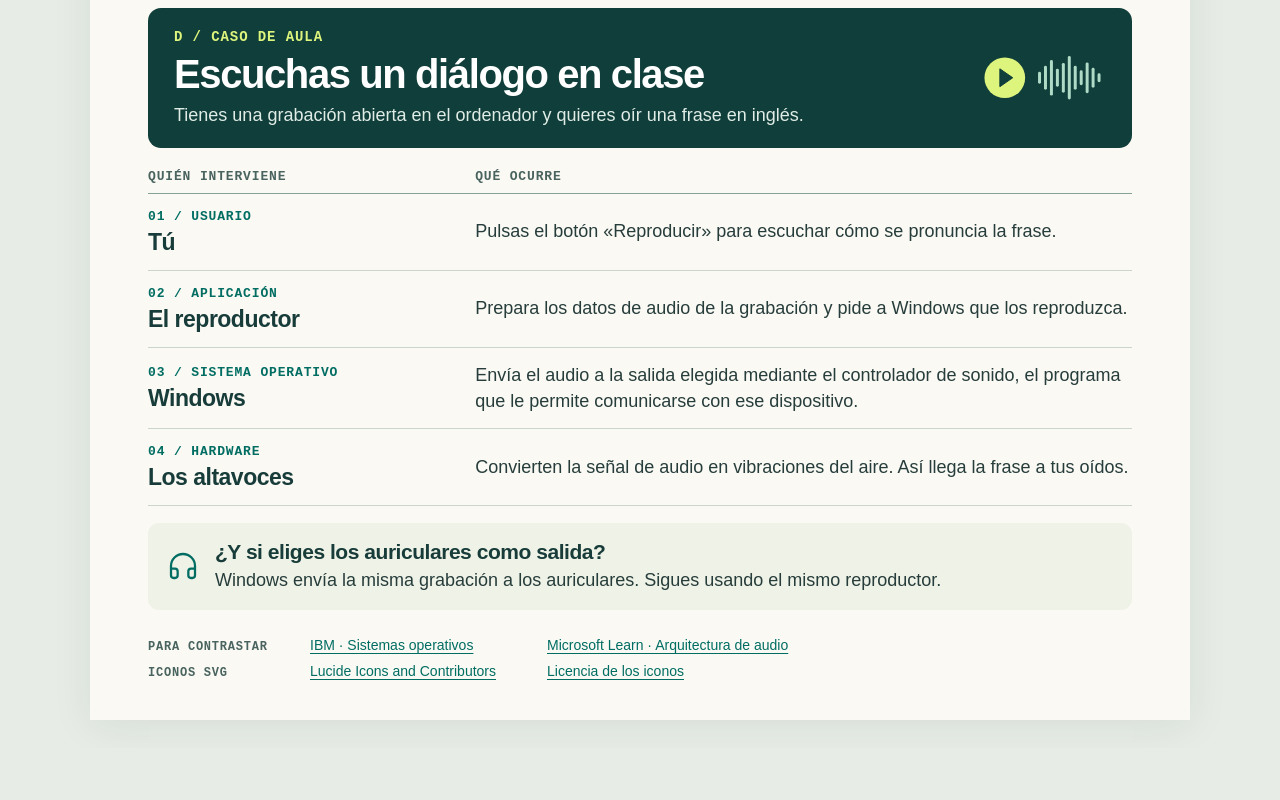
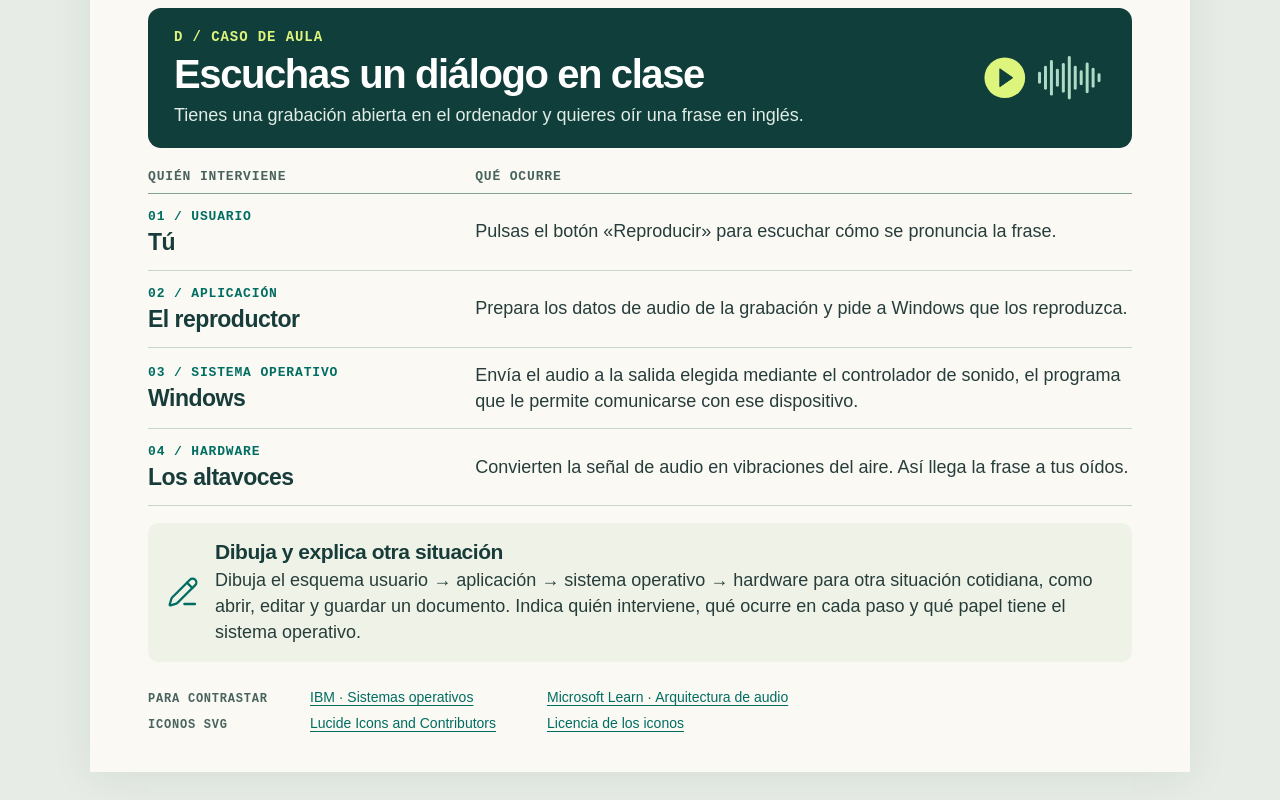
Before and after one commit to amagraneronline/digitalizacion-26, a plain HTML site: page ud02/1-que_es_un_sistema_operativo.html in a window 1280 px wide. Shown: the part 931-1731 px from the top of the page. Before the commit the page ends 1679 px from the top, so only its background shows below. Drawn offline with Linux system fonts and the light colour scheme.

Commit message:
Modificada pregunta final

```diff
--- a/ud02/1-que_es_un_sistema_operativo.html
+++ b/ud02/1-que_es_un_sistema_operativo.html
@@ -302,10 +302,10 @@
       </ol>
       <aside class="switch" aria-labelledby="salida">
         <svg xmlns="http://www.w3.org/2000/svg" class="headphones" viewBox="0 0 24 24" aria-hidden="true" focusable="false">
-<g transform="translate(0 0) scale(1)" fill="none" stroke="#006D62" stroke-width="1.7" stroke-linecap="round" stroke-linejoin="round" data-lucide="Headphones">
-<path d="M3 14h3a2 2 0 0 1 2 2v3a2 2 0 0 1-2 2H5a2 2 0 0 1-2-2v-7a9 9 0 0 1 18 0v7a2 2 0 0 1-2 2h-1a2 2 0 0 1-2-2v-3a2 2 0 0 1 2-2h3"/>
+<g transform="translate(0 0) scale(1)" fill="none" stroke="#006D62" stroke-width="1.7" stroke-linecap="round" stroke-linejoin="round" data-lucide="PencilLine">
+<path d="M13 21h8"/><path d="m15 5 4 4"/><path d="M21.174 6.812a1 1 0 0 0-3.986-3.987L3.842 16.174a2 2 0 0 0-.5.83l-1.321 4.352a.5.5 0 0 0 .623.622l4.353-1.32a2 2 0 0 0 .83-.497z"/>
 </g>
-</svg><div><h3 id="salida">¿Y si eliges los auriculares como salida?</h3><p>Windows envía la misma grabación a los auriculares. Sigues usando el mismo reproductor.</p></div>
+</svg><div><h3 id="salida">Dibuja y explica otra situación</h3><p>Dibuja el esquema usuario → aplicación → sistema operativo → hardware para otra situación cotidiana, como abrir, editar y guardar un documento. Indica quién interviene, qué ocurre en cada paso y qué papel tiene el sistema operativo.</p></div>
       </aside>
     </section>
     <footer>
@@ -316,7 +316,7 @@
   <div class="print-poster" aria-hidden="true">
 <svg xmlns="http://www.w3.org/2000/svg" xmlns:xlink="http://www.w3.org/1999/xlink" width="210mm" height="297mm" viewBox="0 0 1050 1485" role="img" xml:lang="es" aria-labelledby="impreso-titulo-poster impreso-descripcion-poster">
 <title id="impreso-titulo-poster">¿Qué es un sistema operativo?</title>
-<desc id="impreso-descripcion-poster">Un sistema operativo (SO) es el software básico de un dispositivo. Hace de intermediario entre las aplicaciones y el hardware, la parte física del equipo. Te permite utilizar un ordenador, un móvil o una tableta a través de sus aplicaciones. Así puedes redactar un trabajo o hablar por videollamada. Del usuario al hardware. Usuario. Decide qué quiere hacer y lo indica en la aplicación. Aplicación. Recoge la orden y pide al SO lo que necesita para llevarla a cabo. Sistema operativo. Recibe la petición y se comunica con el dispositivo adecuado. Hardware. Es la parte física del equipo que lleva a cabo la acción solicitada. Escuchas un diálogo en clase. Tienes una grabación abierta en el ordenador y quieres oír una frase en inglés. Tú. Pulsas el botón «Reproducir» para escuchar cómo se pronuncia la frase. El reproductor. Prepara los datos de audio de la grabación y pide a Windows que los reproduzca. Windows. Envía el audio a la salida elegida mediante el controlador de sonido, el programa que le permite comunicarse con ese dispositivo. Los altavoces. Convierten la señal de audio en vibraciones del aire. Así llega la frase a tus oídos. ¿Y si eliges los auriculares como salida? Windows envía la misma grabación a los auriculares. Sigues usando el mismo reproductor.</desc>
+<desc id="impreso-descripcion-poster">Un sistema operativo (SO) es el software básico de un dispositivo. Hace de intermediario entre las aplicaciones y el hardware, la parte física del equipo. Te permite utilizar un ordenador, un móvil o una tableta a través de sus aplicaciones. Así puedes redactar un trabajo o hablar por videollamada. Del usuario al hardware. Usuario. Decide qué quiere hacer y lo indica en la aplicación. Aplicación. Recoge la orden y pide al SO lo que necesita para llevarla a cabo. Sistema operativo. Recibe la petición y se comunica con el dispositivo adecuado. Hardware. Es la parte física del equipo que lleva a cabo la acción solicitada. Escuchas un diálogo en clase. Tienes una grabación abierta en el ordenador y quieres oír una frase en inglés. Tú. Pulsas el botón «Reproducir» para escuchar cómo se pronuncia la frase. El reproductor. Prepara los datos de audio de la grabación y pide a Windows que los reproduzca. Windows. Envía el audio a la salida elegida mediante el controlador de sonido, el programa que le permite comunicarse con ese dispositivo. Los altavoces. Convierten la señal de audio en vibraciones del aire. Así llega la frase a tus oídos. Dibuja y explica otra situación Dibuja el esquema usuario → aplicación → sistema operativo → hardware para otra situación cotidiana, como abrir, editar y guardar un documento. Indica quién interviene, qué ocurre en cada paso y qué papel tiene el sistema operativo.</desc>
 <metadata>Ilustración del reproductor y diagrama originales en SVG. Iconos de Lucide 1.8.0, https://lucide.dev/.
 ISC License
 
@@ -503,12 +503,14 @@ SOFTWARE.
 <text x="360" y="1273.5" fill="#273D3B" font-size="19" font-weight="400" font-family="Arial, Helvetica, 'Nimbus Sans', sans-serif">tus oídos.</text>
 <path d="M52 1291H998" fill="none" stroke="#CAD6CD" stroke-width="1.1"/>
 </g>
-<rect x="52" y="1307" width="946" height="80" rx="12" fill="#EFF2E7"/>
-<g transform="translate(70 1326) scale(1.375)" fill="none" stroke="#006D62" stroke-width="1.7" stroke-linecap="round" stroke-linejoin="round" data-lucide="Headphones">
-<path d="M3 14h3a2 2 0 0 1 2 2v3a2 2 0 0 1-2 2H5a2 2 0 0 1-2-2v-7a9 9 0 0 1 18 0v7a2 2 0 0 1-2 2h-1a2 2 0 0 1-2-2v-3a2 2 0 0 1 2-2h3"/>
+<rect x="52" y="1307" width="946" height="96" rx="12" fill="#EFF2E7"/>
+<g transform="translate(70 1338) scale(1.375)" fill="none" stroke="#006D62" stroke-width="1.7" stroke-linecap="round" stroke-linejoin="round" data-lucide="PencilLine">
+<path d="M13 21h8"/><path d="m15 5 4 4"/><path d="M21.174 6.812a1 1 0 0 0-3.986-3.987L3.842 16.174a2 2 0 0 0-.5.83l-1.321 4.352a.5.5 0 0 0 .623.622l4.353-1.32a2 2 0 0 0 .83-.497z"/>
 </g>
-<text x="119" y="1336" fill="#173C39" font-size="21" font-weight="700" font-family="Arial, Helvetica, 'Nimbus Sans', sans-serif" letter-spacing="-0.4">¿Y si eliges los auriculares como salida?</text>
-<text x="119" y="1363" fill="#273D3B" font-size="18" font-weight="400" font-family="Arial, Helvetica, 'Nimbus Sans', sans-serif">Windows envía la misma grabación a los auriculares. Sigues usando el mismo reproductor.</text>
+<text x="119" y="1329" fill="#173C39" font-size="21" font-weight="700" font-family="Arial, Helvetica, 'Nimbus Sans', sans-serif" letter-spacing="-0.4">Dibuja y explica otra situación</text>
+<text x="119" y="1351" fill="#273D3B" font-size="18" font-weight="400" font-family="Arial, Helvetica, 'Nimbus Sans', sans-serif">Dibuja el esquema usuario → aplicación → sistema operativo → hardware para otra situación</text>
+<text x="119" y="1372" fill="#273D3B" font-size="18" font-weight="400" font-family="Arial, Helvetica, 'Nimbus Sans', sans-serif">cotidiana, como abrir, editar y guardar un documento. Indica quién interviene, qué ocurre en cada paso</text>
+<text x="119" y="1393" fill="#273D3B" font-size="18" font-weight="400" font-family="Arial, Helvetica, 'Nimbus Sans', sans-serif">y qué papel tiene el sistema operativo.</text>
 <text x="52" y="1425" fill="#49635F" font-size="14" font-weight="700" font-family="'Courier New', 'Liberation Mono', monospace" letter-spacing="0.75">PARA CONTRASTAR</text>
 <a href="https://www.ibm.com/es-es/think/topics/operating-systems" xlink:href="https://www.ibm.com/es-es/think/topics/operating-systems" aria-label="IBM. ¿Qué es un sistema operativo?"><text x="235" y="1425" fill="#006D62" font-size="16" font-weight="700" font-family="Arial, Helvetica, 'Nimbus Sans', sans-serif" text-decoration="underline">IBM · Sistemas operativos</text></a>
 <a href="https://learn.microsoft.com/es-es/windows-hardware/drivers/audio/windows-audio-architecture" xlink:href="https://learn.microsoft.com/es-es/windows-hardware/drivers/audio/windows-audio-architecture" aria-label="Microsoft Learn. Arquitectura de audio de Windows"><text x="493" y="1425" fill="#006D62" font-size="16" font-weight="700" font-family="Arial, Helvetica, 'Nimbus Sans', sans-serif" text-decoration="underline">Microsoft Learn · Arquitectura de audio</text></a>
```
